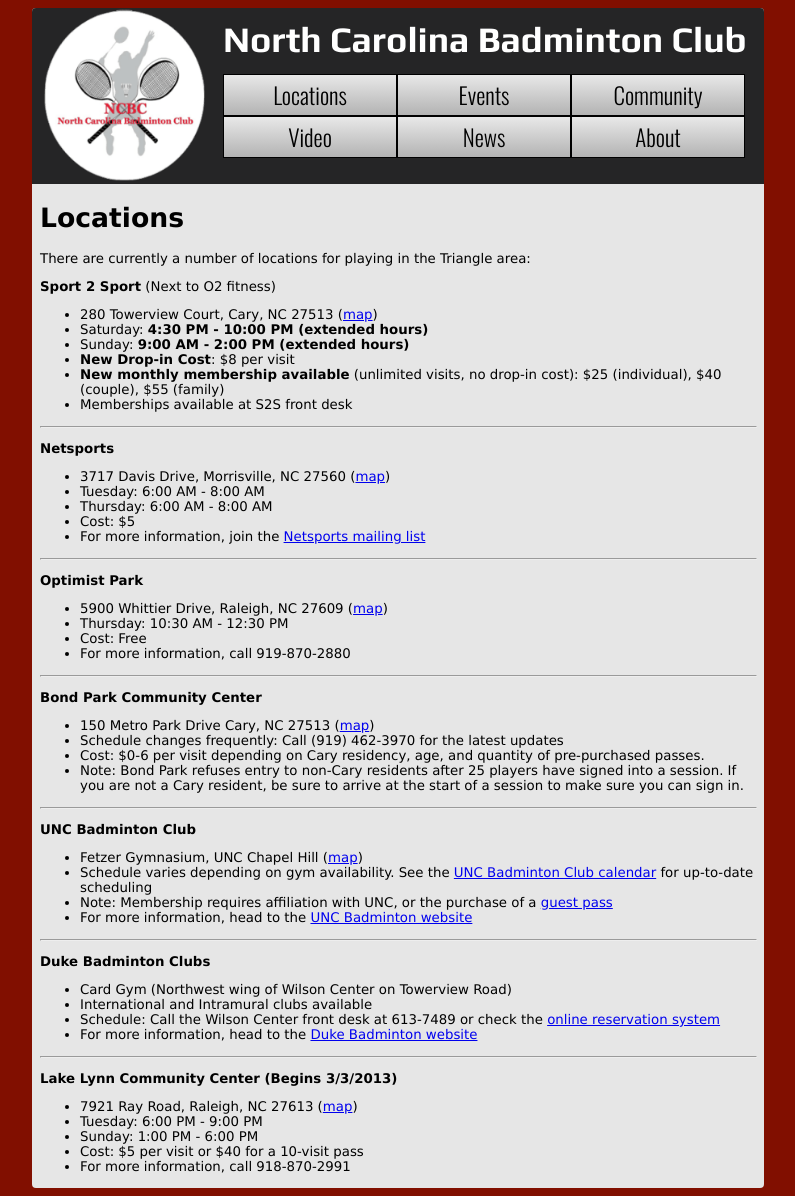
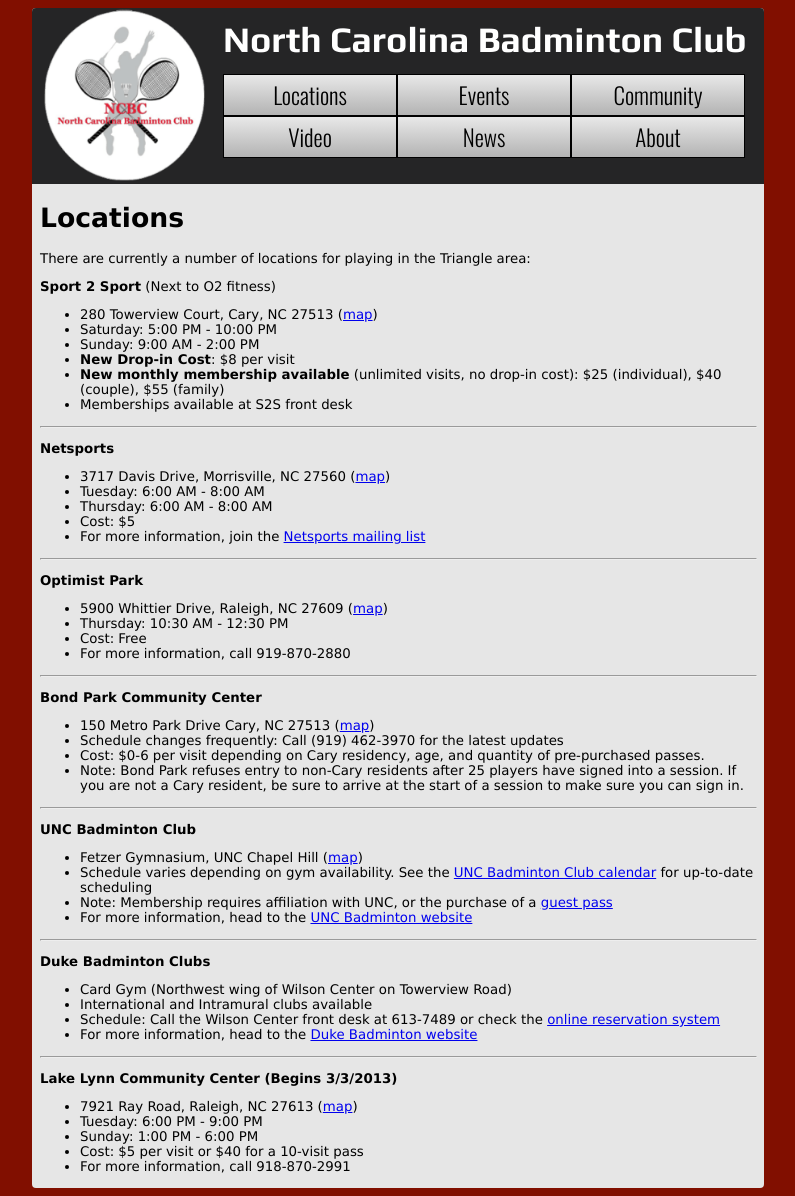
Before and after one commit to NCBC/ncbc.github.com, a Jekyll site: the page built from locations.md, in a window 1280 px wide. Shown: the whole page, without its empty margins (242-1037 px from the left). Built offline with Jekyll 4.4.1, drawn with Linux system fonts in a browser that asks for light colours.

Commit message:
Updated S2S start time to 5PM

```diff
--- a/index.html
+++ b/index.html
@@ -17,8 +17,7 @@
 	<h2>Schedule:</h2>
 
 	<p><strong>Sport 2 Sport</strong> <br />
-	<strong><small>*New schedule and fees (<a href="/locations">details</a>)*</small></strong> <br />
-	Sat 4:30 - 10 PM <br />
+	Sat 5 - 10 PM <br />
 	Sun 9 AM - 2 PM <br /></p>
 
 	<p><strong>Netsports</strong> <br />
--- a/locations.md
+++ b/locations.md
@@ -9,8 +9,8 @@
 **Sport 2 Sport** (Next to O2 fitness)
 
 * 280 Towerview Court, Cary, NC 27513 ([map](https://maps.google.com/maps?q=280+Towerview+Court,+Cary,+NC+27513&hl=en&hnear=280+Towerview+Ct,+Cary,+Wake,+North+Carolina+27513&t=m&z=16))
-* Saturday: **4:30 PM - 10:00 PM (extended hours)**
-* Sunday: **9:00 AM - 2:00 PM (extended hours)**
+* Saturday: 5:00 PM - 10:00 PM
+* Sunday: 9:00 AM - 2:00 PM
 * **New Drop-in Cost**: $8 per visit
 * **New monthly membership available** (unlimited visits, no drop-in cost): $25 (individual), $40 (couple), $55 (family)
 * Memberships available at S2S front desk
```
